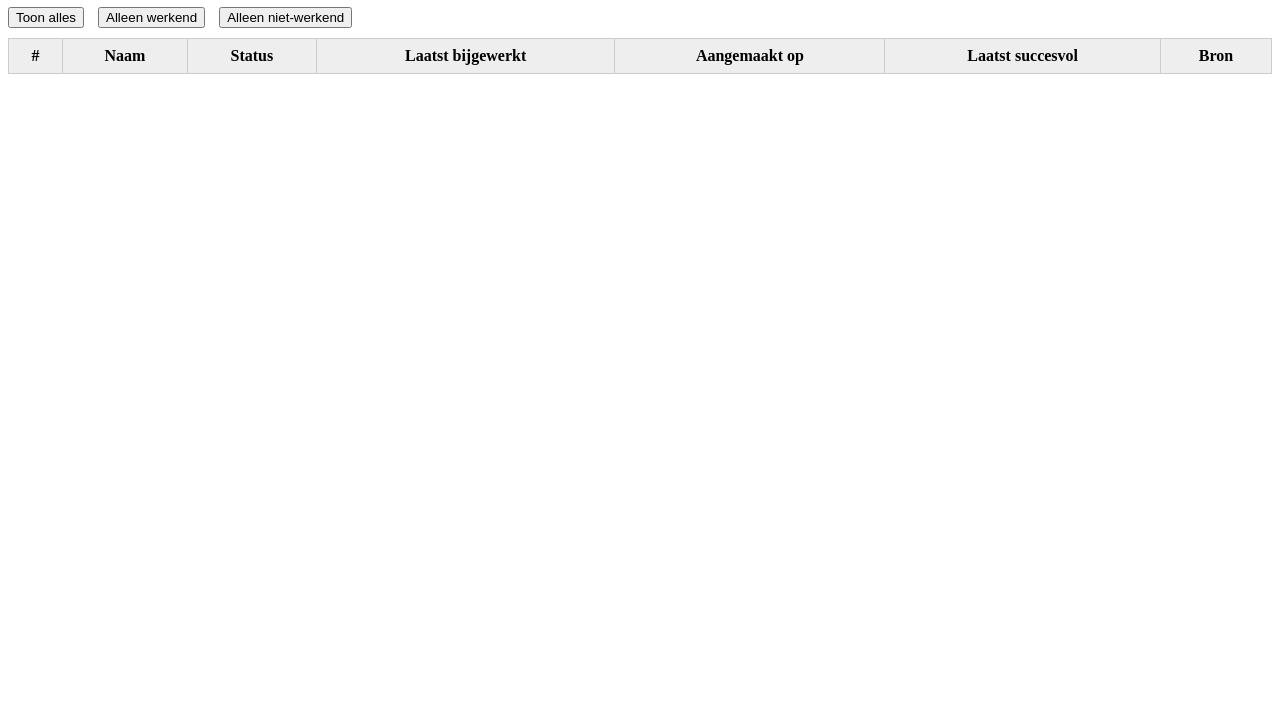
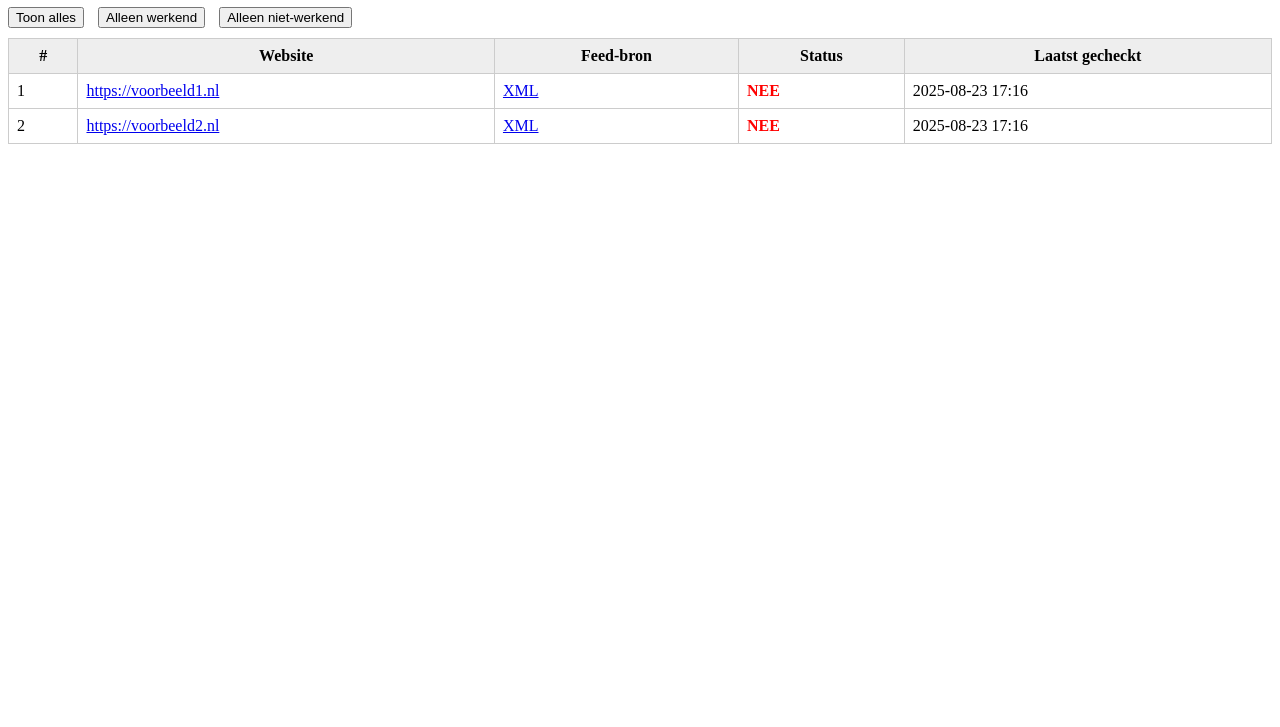
Before and after one commit to Facilitairinfo/Newsfeeds, a plain HTML site: page docs/feedonderhoud.html in a window 1280 px wide. Shown: the part 73-800 px from the top of the page. Drawn offline with Linux system fonts and the light colour scheme.

Commit message:
Update feedonderhoud.html

```diff
--- a/docs/feedonderhoud.html
+++ b/docs/feedonderhoud.html
@@ -7,8 +7,8 @@
     table { border-collapse: collapse; width: 100%; }
     th, td { border: 1px solid #ccc; padding: 8px; }
     th { background: #eee; }
-    .ja { color: green; font-weight: bold; }
-    .nee { color: red; font-weight: bold; }
+    .true { color: green; font-weight: bold; }
+    .false { color: red; font-weight: bold; }
     button { margin-right: 10px; margin-bottom: 10px; }
   </style>
 </head>
@@ -16,19 +16,17 @@
   <h1>Overzicht feeds</h1>
   <div>
     <button onclick="filterFeeds('all')">Toon alles</button>
-    <button onclick="filterFeeds('ja')">Alleen werkend</button>
-    <button onclick="filterFeeds('nee')">Alleen niet-werkend</button>
+    <button onclick="filterFeeds(true)">Alleen werkend</button>
+    <button onclick="filterFeeds(false)">Alleen niet-werkend</button>
   </div>
   <table id="feedsTable">
     <thead>
       <tr>
         <th>#</th>
-        <th>Naam</th>
+        <th>Website</th>
+        <th>Feed‑bron</th>
         <th>Status</th>
-        <th>Laatst bijgewerkt</th>
-        <th>Aangemaakt op</th>
-        <th>Laatst succesvol</th>
-        <th>Bron</th>
+        <th>Laatst gecheckt</th>
       </tr>
     </thead>
     <tbody></tbody>
@@ -51,12 +49,10 @@
         const tr = document.createElement('tr');
         tr.innerHTML = `
           <td>${index + 1}</td>
-          <td>${feed.naam}</td>
-          <td class="${feed.status}">${feed.status.toUpperCase()}</td>
-          <td>${feed.laatst_bijgewerkt}</td>
-          <td>${feed.aangemaakt_op}</td>
-          <td>${feed.laatst_succesvol}</td>
-          <td><a href="${feed.bron}" target="_blank">Open bron</a></td>
+          <td><a href="${feed.website}" target="_blank">${feed.website}</a></td>
+          <td><a href="${feed.feedbron}" target="_blank">XML</a></td>
+          <td class="${feed.status}">${feed.status ? 'JA' : 'NEE'}</td>
+          <td>${feed.last_checked}</td>
         `;
         tbody.appendChild(tr);
       });
```
